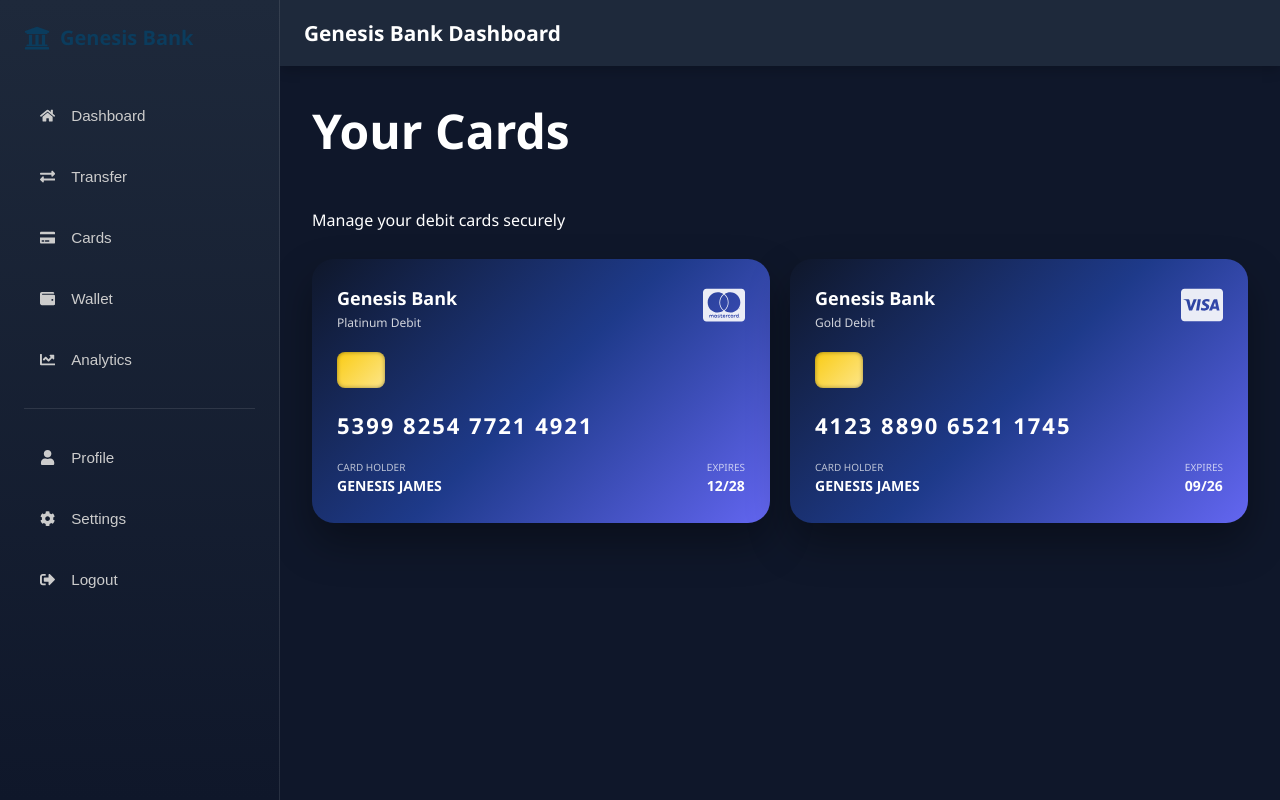
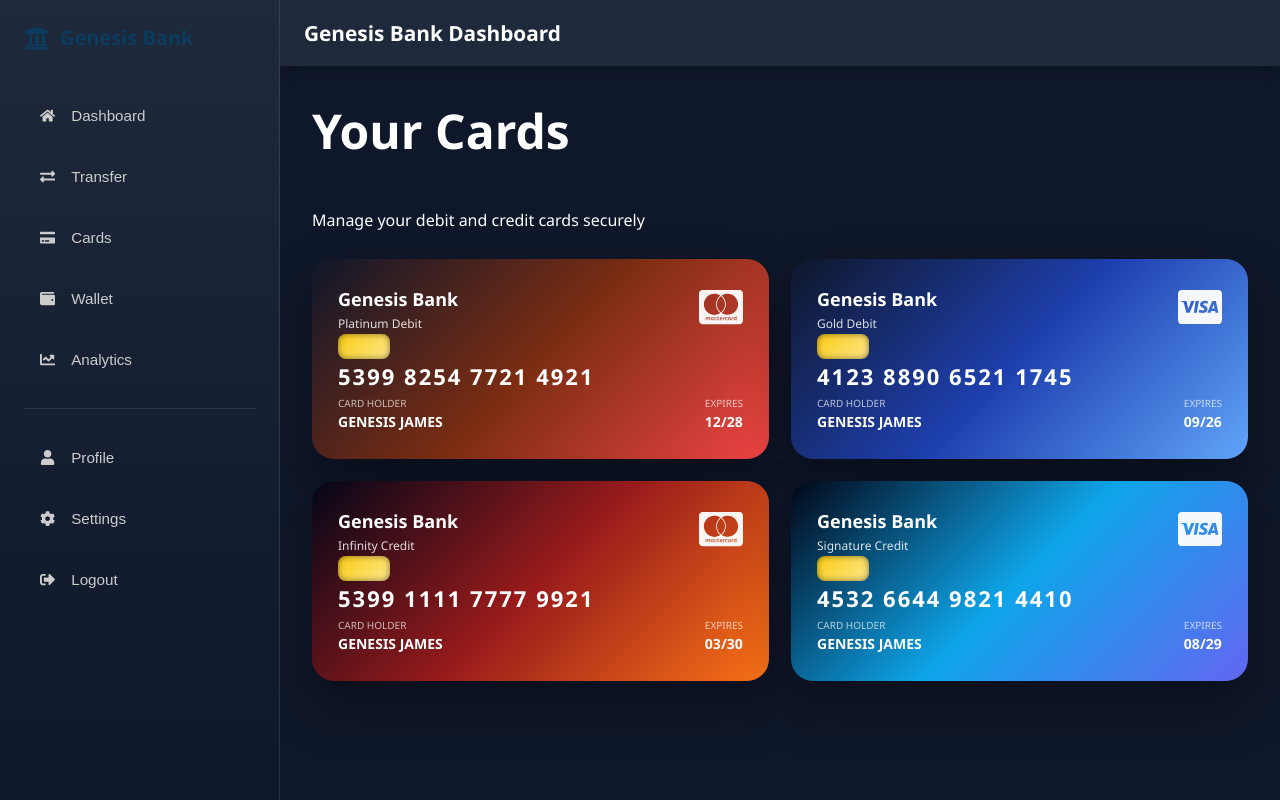
Before and after one commit to BUCHI909/Online-Bank, a React (Vite) app in the folder client/: page /dashboard/cards in a window 1280 px wide. Built offline with nearby package versions, Linux system fonts and the light colour scheme; sample sign-in values are in the browser's storage.

Commit message:
Enhance Cards component: support both debit and credit cards, update styling, and improve background themes

```diff
--- a/client/src/pages/Cards.jsx
+++ b/client/src/pages/Cards.jsx
@@ -6,26 +6,52 @@ const Cards = () => {
   return (
     <div style={styles.wrapper}>
       <h1>Your Cards</h1>
-      <p>Manage your debit cards securely</p>
+      <p>Manage your debit and credit cards securely</p>
 
       <div style={styles.cards}>
 
-        <DebitCard
+        {/* ===== DEBIT CARDS ===== */}
+
+        <BankCard
           bank="Genesis Bank"
           type="Platinum Debit"
           number="5399 8254 7721 4921"
           name="GENESIS JAMES"
           expiry="12/28"
           brand="mastercard"
+          category="debit"
         />
 
-        <DebitCard
+        <BankCard
           bank="Genesis Bank"
           type="Gold Debit"
           number="4123 8890 6521 1745"
           name="GENESIS JAMES"
           expiry="09/26"
           brand="visa"
+          category="debit"
+        />
+
+        {/* ===== CREDIT CARDS ===== */}
+
+        <BankCard
+          bank="Genesis Bank"
+          type="Infinity Credit"
+          number="5399 1111 7777 9921"
+          name="GENESIS JAMES"
+          expiry="03/30"
+          brand="mastercard"
+          category="credit"
+        />
+
+        <BankCard
+          bank="Genesis Bank"
+          type="Signature Credit"
+          number="4532 6644 9821 4410"
+          name="GENESIS JAMES"
+          expiry="08/29"
+          brand="visa"
+          category="credit"
         />
 
       </div>
@@ -41,9 +67,20 @@ export default Cards;
 
 /* ---------- CARD COMPONENT ---------- */
 
-const DebitCard = ({ bank, type, number, name, expiry, brand }) => {
+const BankCard = ({
+  bank,
+  type,
+  number,
+  name,
+  expiry,
+  brand,
+  category,
+}) => {
+
+  const background = getCardBackground(brand, category);
+
   return (
-    <div style={styles.card}>
+    <div style={{ ...styles.card, background }}>
 
       {/* Top Row */}
       <div style={styles.topRow}>
@@ -53,11 +90,9 @@ const DebitCard = ({ bank, type, number, name, expiry, brand }) => {
         </div>
 
         <div style={styles.brand}>
-          {brand === "visa" ? (
-            <FaCcVisa size={42} />
-          ) : (
-            <FaCcMastercard size={42} />
-          )}
+          {brand === "visa"
+            ? <FaCcVisa size={44} />
+            : <FaCcMastercard size={44} />}
         </div>
       </div>
 
@@ -88,6 +123,35 @@ const DebitCard = ({ bank, type, number, name, expiry, brand }) => {
 
 
 
+/* ---------- BACKGROUND THEMES ---------- */
+
+function getCardBackground(brand, category) {
+
+  // 💳 MASTERCARD
+  if (brand === "mastercard" && category === "debit") {
+    return "linear-gradient(135deg,#0f172a,#7c2d12,#ef4444)";
+  }
+
+  if (brand === "mastercard" && category === "credit") {
+    return "linear-gradient(135deg,#020617,#991b1b,#f97316)";
+  }
+
+  // 💳 VISA
+  if (brand === "visa" && category === "debit") {
+    return "linear-gradient(135deg,#0f172a,#1e40af,#60a5fa)";
+  }
+
+  if (brand === "visa" && category === "credit") {
+    return "linear-gradient(135deg,#020617,#0ea5e9,#6366f1)";
+  }
+
+  return "linear-gradient(135deg,#0f172a,#1e293b)";
+}
+
+
+
+
+
 /* ---------- STYLES ---------- */
 
 const styles = {
@@ -99,20 +163,20 @@ const styles = {
 
   cards: {
     display: "grid",
-    gridTemplateColumns: "repeat(auto-fit, minmax(280px, 1fr))",
-    gap: 20,
+    gridTemplateColumns: "repeat(auto-fit, minmax(320px, 1fr))",
+    gap: 22,
   },
 
   card: {
     position: "relative",
-    minHeight: 180,
+    height: 200,   // ✅ fixed height prevents cutting
     borderRadius: 22,
-    padding: 25,
+    padding: 26,
     color: "#fff",
-    background:
-      "linear-gradient(135deg,#0f172a,#1e3a8a,#6366f1)",
-    boxShadow: "0 20px 40px rgba(0,0,0,0.35)",
-    overflow: "visible",
+    boxShadow: "0 25px 50px rgba(0,0,0,0.35)",
+    display: "flex",
+    flexDirection: "column",
+    justifyContent: "space-between",
   },
 
   topRow: {
@@ -129,30 +193,27 @@ const styles = {
 
   type: {
     fontSize: 12,
-    opacity: 0.8,
+    opacity: 0.85,
     margin: 0,
   },
 
   brand: {
-    opacity: 0.9,
+    opacity: 0.95,
   },
 
   chip: {
-    width: 48,
-    height: 36,
+    width: 52,
+    height: 38,
     borderRadius: 8,
-    background:
-      "linear-gradient(135deg,#facc15,#fde68a)",
-    marginTop: 20,
-    boxShadow: "inset 0 0 4px rgba(0,0,0,0.4)",
+    background: "linear-gradient(135deg,#facc15,#fde68a)",
+    boxShadow: "inset 0 0 6px rgba(0,0,0,0.5)",
   },
 
   number: {
-    fontSize: "clamp(18px, 4vw, 22px)",
+    fontSize: 22,
     letterSpacing: 2,
-    marginTop: 20,
-    marginBottom: 16,
     fontWeight: 600,
+    margin: 0,
   },
 
   bottomRow: {
```
